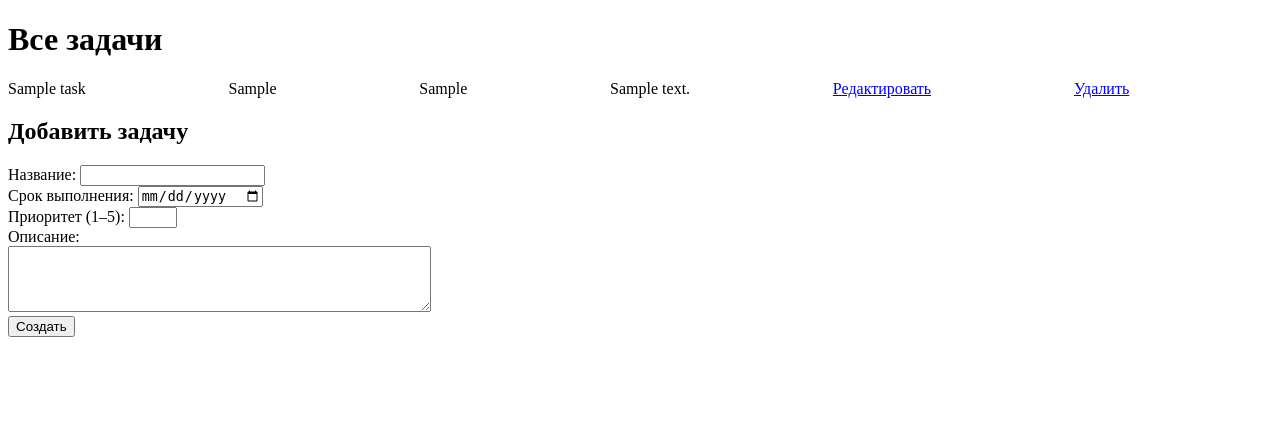
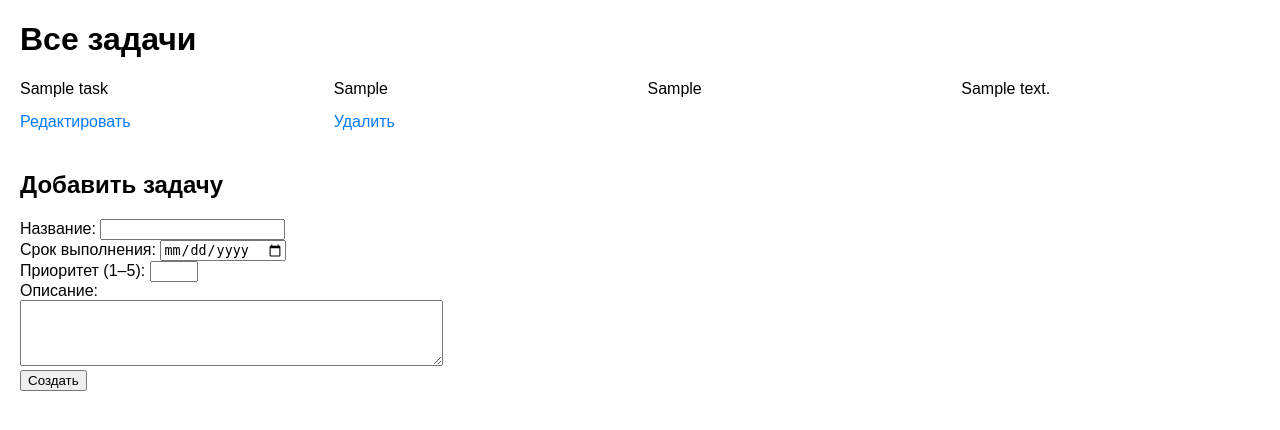
Before and after one commit to dovlatyanc/php_lessons, a PHP site: page / in a window 1280 px wide. Shown: the top 430 px of the page. Run offline with PHP 8.4, Linux system fonts and the light colour scheme; tables that the repository leaves empty or names only in its code hold one stand-in row (values such as "Sample post").

Commit message:
fix: чуть отрефакторил

```diff
--- a/lesson8/index.css
+++ b/lesson8/index.css
@@ -1,4 +1,33 @@
-.grid{
+body {
+    font-family: Arial,
+    sans-serif;
+    margin: 20px; }
+.grid {
     display: grid;
-    grid-template-columns: auto auto auto auto auto auto;
+    grid-template-columns: repeat(auto-fit, minmax(250px, 1fr));
+    gap: 15px;
+    margin: 20px 0;
+ }
+ .task {
+    border: 1px solid #ddd;
+    padding: 15px;
+    border-radius: 6px;
+    background: #f9f9f9;
 }
+.task div {
+
+    margin: 5px 0;
+}
+
+a {
+     color: #007bff;
+     text-decoration: none;
+}
+
+a:hover {
+     text-decoration: underline;
+ }
+
+ h2 {
+     margin-top: 40px;
+}
--- a/lesson8/index.php
+++ b/lesson8/index.php
@@ -11,10 +11,8 @@
         <h1>Все задачи</h1>
 
         <?php
-            $pdo =new PDO('mysql:host=localhost;dbname=pv311;charset=utf8mb4','root','',[
-                PDO::ATTR_ERRMODE=>PDO::ERRMODE_EXCEPTION,
-                PDO::ATTR_DEFAULT_FETCH_MODE=>PDO::FETCH_ASSOC,
-            ]);
+            require_once 'db.php';
+            $pdo = getPDO();
             $stmt =$pdo->query('select *  from tasks');
 
             echo '<div class = "grid">';
```
